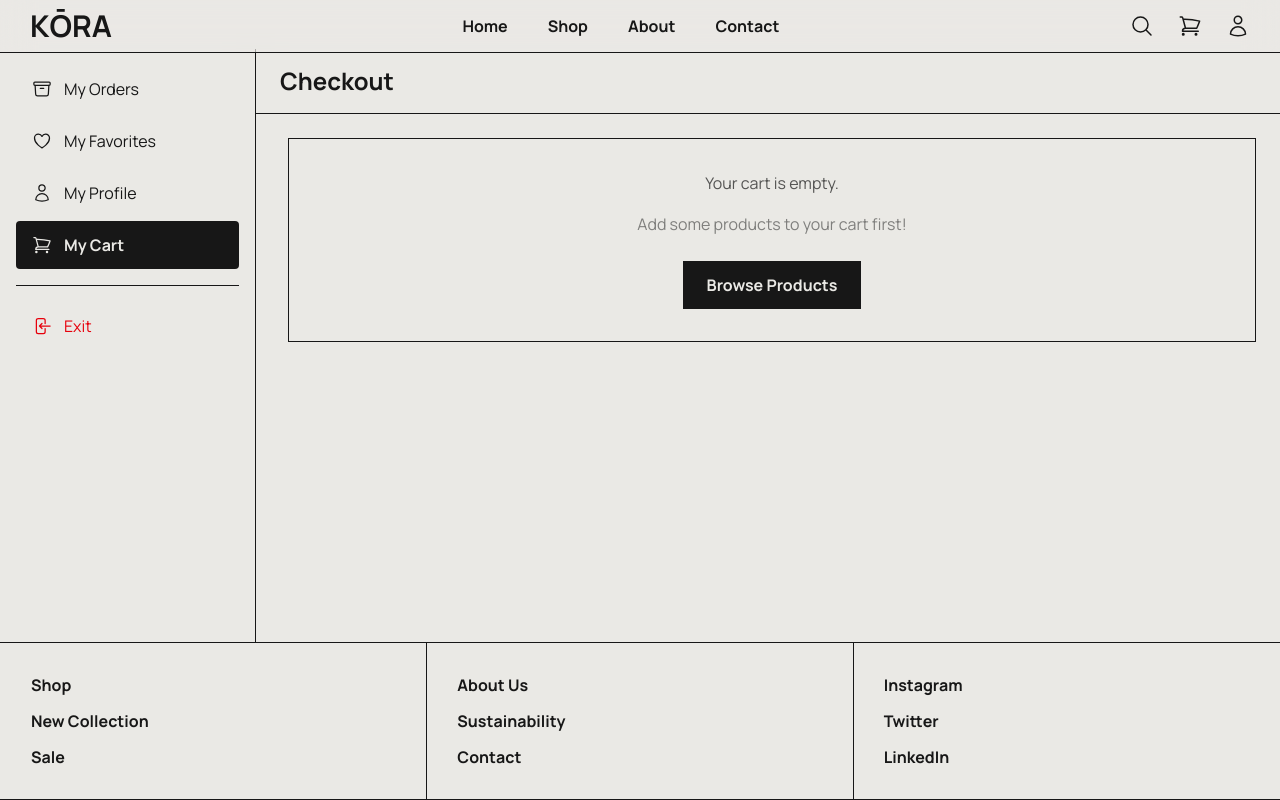
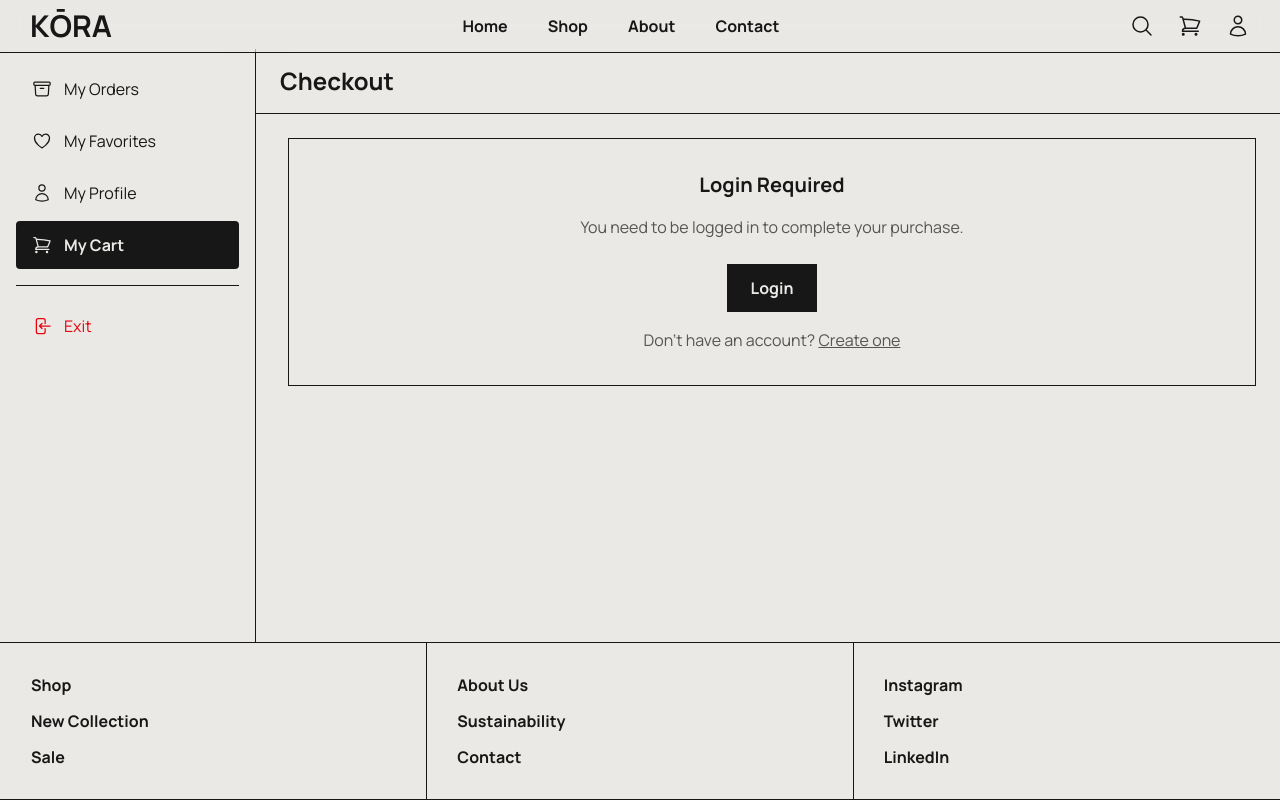
Before and after one commit to lucasfrezzini/apx-n3-19-01-ecommerce-frontend, a Next.js app: page /checkout in a window 1280 px wide. Before the commit this address had no page. Built offline with nearby package versions, Linux system fonts and the light colour scheme.

Commit message:
feat: add full-height to auth modal and login prompt in checkout

```diff
--- a/app/checkout/page.tsx
+++ b/app/checkout/page.tsx
@@ -5,6 +5,7 @@ import { useAtom } from "jotai";
 import { useRouter } from "next/navigation";
 import { cartAtom, CartItem } from "@/src/store/cartAtoms";
 import { userAtom, tokenAtom } from "@/src/store/authAtoms";
+import { openAuthAtom } from "@/src/store/uiAtoms";
 import { createOrder, ShippingAddress } from "@/src/lib/api/orders";
 import Button from "@/src/ui/Button";
 import Image from "next/image";
@@ -23,6 +24,8 @@ export default function CheckoutPage() {
   const [loading, setLoading] = useState(false);
   const [error, setError] = useState("");
   const [authLoading, setAuthLoading] = useState(true);
+  const [needsAuth, setNeedsAuth] = useState(false);
+  const [, openAuth] = useAtom(openAuthAtom);
 
   const [address, setAddress] = useState<ShippingAddress>({
     street: user?.address?.street || "",
@@ -44,7 +47,7 @@ export default function CheckoutPage() {
 
     const tokenToUse = token || localStorage.getItem("auth:v1");
     if (!tokenToUse || !user) {
-      router.push("/");
+      setNeedsAuth(true);
     }
   }, [token, user, router, authLoading]);
 
@@ -215,6 +218,44 @@ export default function CheckoutPage() {
     </div>
   );
 
+  if (needsAuth) {
+    return (
+      <div className="mt-[49px]">
+        <h1 className="md:hidden font-bold text-2xl p-6 border-b border-primary">Checkout</h1>
+        <div className="hidden md:block fixed top-[49px] left-64 z-30 bg-background w-[calc(100%-16rem)] border-b border-primary px-6 py-4">
+          <span className="font-bold text-2xl">Checkout</span>
+        </div>
+        <main className="md:hidden p-6 pt-4">
+          <div className="border border-primary p-8 text-center">
+            <h2 className="font-bold text-xl mb-4">Login Required</h2>
+            <p className="opacity-70 mb-6">You need to be logged in to complete your purchase.</p>
+            <button onClick={openAuth} className="px-6 py-3 bg-primary text-background font-bold hover:opacity-90 transition">
+              Login
+            </button>
+            <p className="text-sm mt-4 opacity-70">
+              Don't have an account? <button className="underline" onClick={openAuth}>Create one</button>
+            </p>
+          </div>
+        </main>
+        <div className="hidden md:flex">
+          <UserSidebar activePage="checkout" />
+          <main className="md:pl-72 flex-1 p-6 pt-[89px]">
+            <div className="border border-primary p-8 text-center">
+              <h2 className="font-bold text-xl mb-4">Login Required</h2>
+              <p className="opacity-70 mb-6">You need to be logged in to complete your purchase.</p>
+              <button onClick={openAuth} className="px-6 py-3 bg-primary text-background font-bold hover:opacity-90 transition">
+                Login
+              </button>
+              <p className="text-sm mt-4 opacity-70">
+                Don't have an account? <button className="underline" onClick={openAuth}>Create one</button>
+              </p>
+            </div>
+          </main>
+        </div>
+      </div>
+    );
+  }
+
   if (authLoading) {
     return (
       <div className="mt-[49px]">
--- a/src/components/Footer.tsx
+++ b/src/components/Footer.tsx
@@ -23,7 +23,7 @@ const footerColumns = [
 
 const Footer: FC = () => {
   return (
-    <footer className="w-full pl-px border-b border-t border-primary bg-background z-[999]">
+    <footer className="w-full pl-px border-b border-t border-primary bg-background z-[41]">
       <div className="grid grid-cols-1 md:grid-cols-3 w-full">
         {footerColumns.map((column, i) => (
           <div
--- a/src/ui/auth/AuthModal.tsx
+++ b/src/ui/auth/AuthModal.tsx
@@ -58,7 +58,7 @@ function AuthModal() {
       />
       <aside
         className={`
-          fixed z-[70] right-0 w-full max-w-md h-full
+          fixed z-[70] right-0 w-full max-w-md h-screen
           bg-background border-l border-primary
           transform transition-transform duration-300
           ${isOpen ? "translate-x-0" : "translate-x-full"}
```
